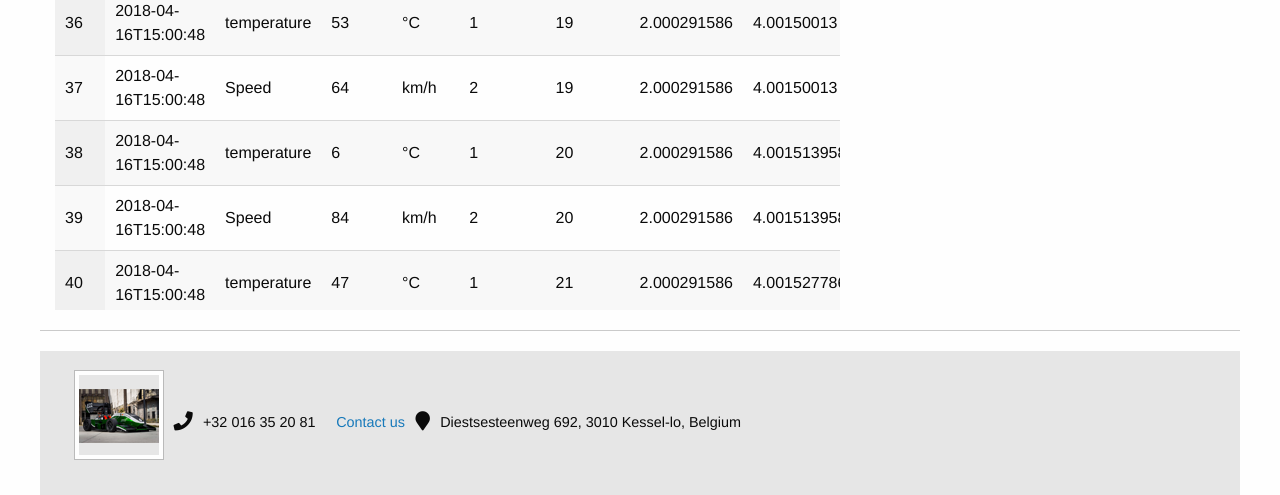
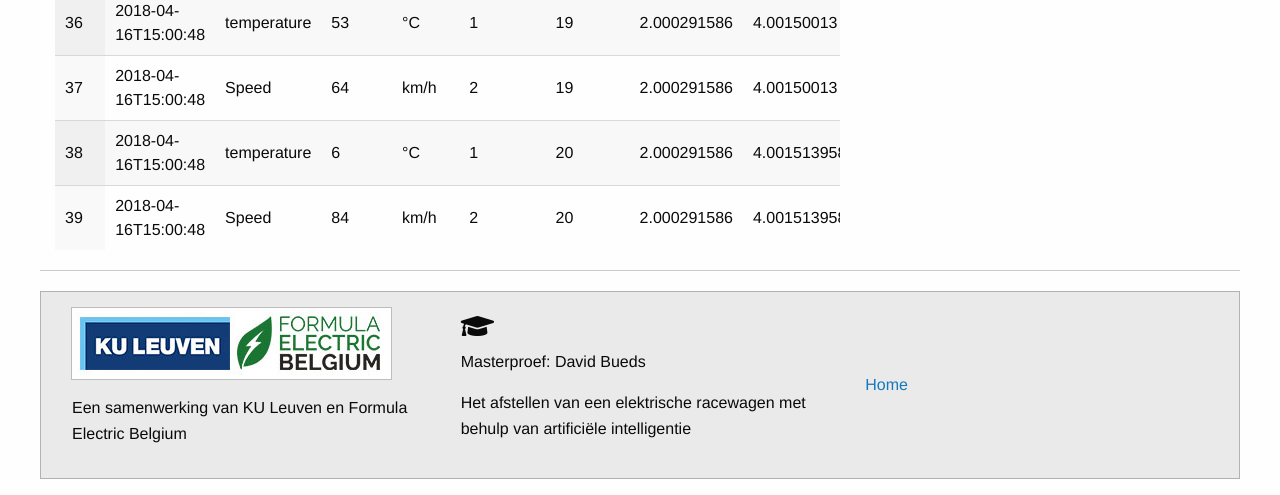
Before and after one commit to DaveBueds/thesis, a PHP site: page / in a window 1280 px wide. Shown: the part 2159-2654 px from the top of the page. Run offline with PHP 8.4, Linux system fonts and the light colour scheme; data comes from the database, SQL or seed files in the repository; data that the repository does not hold is empty; some libraries are stand-ins or nearby versions.

Commit message:
Footer, errormessages

```diff
--- a/css/app.css
+++ b/css/app.css
@@ -431,3 +431,14 @@
   font-weight: normal;
   border-bottom: none;
 }
+
+.thumbnail {
+    display: inline-block;
+    max-width: 100%;
+    margin-bottom: 1rem;
+    border: solid 4px #fefefe;
+    border-radius: 0;
+    -webkit-box-shadow: 0 0 0 1px rgba(10,10,10,.2);
+    box-shadow: 0 0 0 1px rgba(10,10,10,.2);
+    line-height: 0;
+}
--- a/errormessages.php
+++ b/errormessages.php
@@ -6,14 +6,13 @@
 error_reporting(E_ALL);
 
 $messages = array(
-	1=>'Verwijderen van document succesvol gelukt.',
-	2=>'Er is een fout opgetreden. Probeer opnieuw.',
-	3=>'Document succesvol opgeslagen.',
-    4=>'Document updaten succesvol gelukt.',
-    5=>'Alle velden zijn verplicht in te vullen.' ,
-    6=>'Duid alle velden in de accordian aan voor het koppelen.',
-    7=>'Fout bij het inladen van de telemetriedata.',
-    8=>'Gelieve een (correcte) stadsnaam in te geven bij weerdata.'
+	1=>'Er is een fout opgetreden. Probeer opnieuw.',
+	2=>'Data succesvol opgeslagen.',
+    3=>'Alle velden zijn verplicht in te vullen.' ,
+    4=>'Duid alle velden in de accordian aan voor het koppelen.',
+    5=>'Fout bij het inladen van de telemetriedata.',
+    6=>'Gelieve een correcte (of andere) stadsnaam in te geven bij weerdata.',
+    7=>'Duid sensorwaarden aan voor het koppelen.'
 );
 
 ?>
--- a/footer.php
+++ b/footer.php
@@ -1,22 +1,22 @@
 <div class="cell shrink footer">
     <hr>
     <div id="engadget-footer-contact-details-container">
-        <footer id="engadget-footer-contact-details">
-            <div class="footer-left">
-                <div class="contact-details">
-                    <ul>
-                        <li>
-                            <img class="thumbnail" src="img/footerthumbnail.png">
-                        </li>
-                        <li class="footerColor">
-                            <i class="fa fa-phone fa-lg" aria-hidden="true"></i> +32 016 35 20 81
-                        </li>
-                        <li>
-                            <a data-toggle="animatedModal10"><i class="fa fa-envelope-o" aria-hidden="true"></i> Contact us</a>
-                        </li>
-                        <li>
-                            <i class="fa fa-map-marker fa-lg" aria-hidden="true"></i> Diestsesteenweg 692, 3010 Kessel-lo, Belgium
-                        </li>
+        <footer>
+            <div class="grid-x grid-margin-x align-middle expanded callout secondary">
+                <div class="large-4 cell">
+                    <div class="grid-x small-up-1">
+                        <div class="cell"><img class="thumbnail" src="img/footerthumbnail.jpeg"></div>
+                        <div class="cell"><p>Een samenwerking van KU Leuven en Formula Electric Belgium</p></div>
+                    </div>
+                </div>
+                <div class="large-4 cell">
+                    <h5><i class="fa fa-graduation-cap fa-lg" aria-hidden="true"></i></h5>
+                    <p>Masterproef: David Bueds</p>
+                    <p>Het afstellen van een elektrische racewagen met behulp van artificiële intelligentie</p>
+                </div>
+                <div class="large-4 cell">
+                    <ul class="menu">
+                        <li><a href="#">Home</a></li>
                     </ul>
                 </div>
             </div>
--- a/index.php
+++ b/index.php
@@ -36,14 +36,14 @@
                     </div>
                 </div>
 
-                <?php if($flag == 2 || $flag == 5 || $flag == 6 || $flag == 7  || $flag == 8) { ?>
+                <?php if($flag == 1 || $flag == 3 || $flag == 4 || $flag == 5  || $flag == 6 || $flag == 7) { ?>
                     <div class="callout alert small" data-closable="" data-alert>
                       <h5><?php echo $message; ?></h5>
                       <button class="close-button" aria-label="Dismiss alert" type="button" data-close>
                         <span aria-hidden="true">&times;</span>
                       </button>
                     </div>
-                <?php } elseif($flag && $flag != 2){ ?>
+                <?php } elseif($flag && $flag != 1){ ?>
                     <div class="callout success small" data-closable="" data-alert>
                       <h5><?php echo $message; ?></h5>
                       <button class="close-button" aria-label="Dismiss alert" type="button" data-close>
@@ -485,7 +485,7 @@
                 }
             })
             .on( 'error.dt', function ( e, settings, techNote, message ) {
-                $vlag = 7;
+                $vlag = 5;
                 window.location.href = window.location.pathname + "?flag=" + $vlag ;
             } );
 
@@ -535,10 +535,15 @@
                 $wd_val = parseInt($('#wd_settings').val());
 
                 if ( $md_val == 0 || $cd_val == 0 || $wd_val == 0  ) {
-                    $vlag = 6;
+                    $vlag = 4;
                     window.location.href = window.location.pathname + "?flag=" + $vlag ;
                 }
                 else {
+                    if($( "tr.selected" ).length == 0) {
+                        $vlag = 7;
+                        window.location.href = window.location.pathname + "?flag=" + $vlag ;
+                    }
+
                     var myObj = { "md_val": $md_val, "cd_val": $cd_val, "wd_val": $wd_val};
 
                     //Dynamische variabelen in window, hierdoor geen elendige lange code
@@ -628,7 +633,7 @@
             });
 
 
-            $('.callout').closest('[data-alert]').delay(5000).fadeOut(1000);
+            $('.callout').closest('[data-alert]').delay(10000).fadeOut(1000);
 
             if(parseInt($('#md_settings').val()) !== 0 ) {
                 $('.md_new_block').hide();
@@ -701,7 +706,7 @@
 
         function findWeatherDetails() {
             if (searchInput.value === "") {
-                $vlag = 8;
+                $vlag = 6;
                 window.location.href = window.location.pathname + "?flag=" + $vlag ;
             }
             else {
@@ -733,7 +738,7 @@
                     callback(httpRequest.responseText);
                 }
                 if (httpRequest.status == 404) {
-                    $vlag = 8;
+                    $vlag = 6;
                     window.location.href = window.location.pathname + "?flag=" + $vlag ;
                 }
             }
--- a/koppeldata.php
+++ b/koppeldata.php
@@ -11,7 +11,7 @@
 	$en_data = json_decode($data);
 
 	if( empty($en_data) ) {
-		$flag = 5;
+		$flag = 3;
 		$valid = false;
 		echo json_encode($flag);
 	}
@@ -85,12 +85,12 @@
 	      	Database::disconnect();
 		}
 
-		$flag = 3;
+		$flag = 2;
 		echo json_encode($flag);
 
     }
     else {
-    	$flag = 5;
+    	$flag = 3;
       	echo json_encode($flag);;
     }
 }
```
Also changed, not shown: img/footerthumbnail.jpeg (added), img/footerthumbnail.png (deleted), img/footerthumbnail_FEB.png (added).
